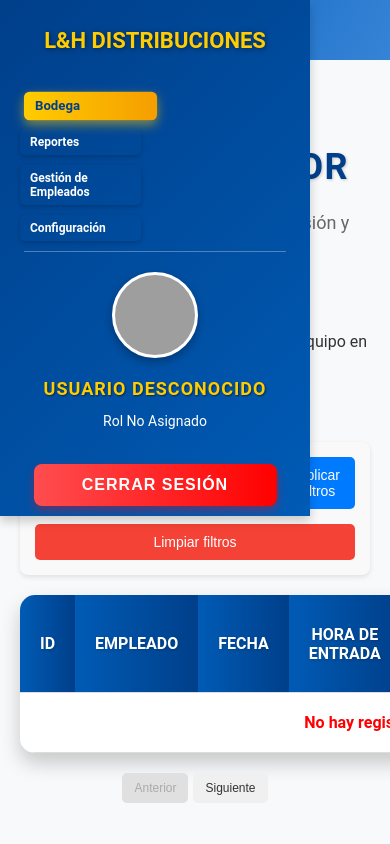
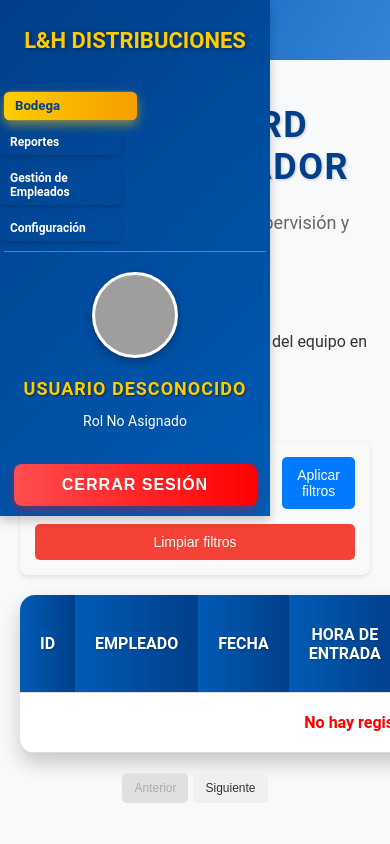
Before and after one commit to TheFive40/L_H-Web-Software, a Flask app: page /admin/ in a window 390 px wide. Run offline with Flask 3, Linux system fonts and the light colour scheme; the visitor is signed in with stand-in values (Sample User, id 1); data that the repository does not hold is empty; some libraries are stand-ins or nearby versions; grey boxes are pictures that could not be loaded.

Commit message:
AdminDashboard.css Responsive

```diff
--- a/static/css/home/panel/admin/AdminDashboard.css
+++ b/static/css/home/panel/admin/AdminDashboard.css
@@ -452,9 +452,9 @@ table td:last-child {
         height: auto;
         background: linear-gradient(135deg, #003f8a, #005bb5);
         display: flex;
-        justify-content: space-between;
+        justify-content: space-around;
         align-items: center;
-        padding: 10px 20px;
+        padding: 10px 0;
         position: fixed;
         top: 0;
         left: 0;
```
